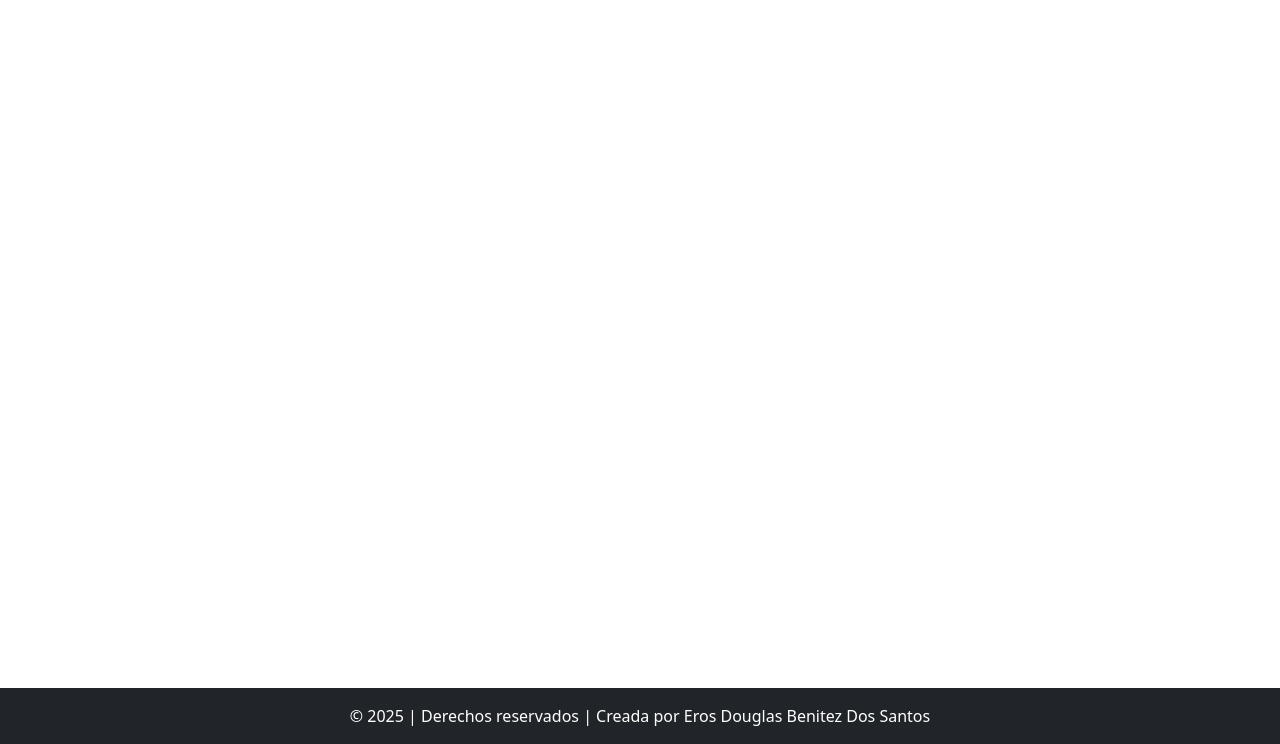
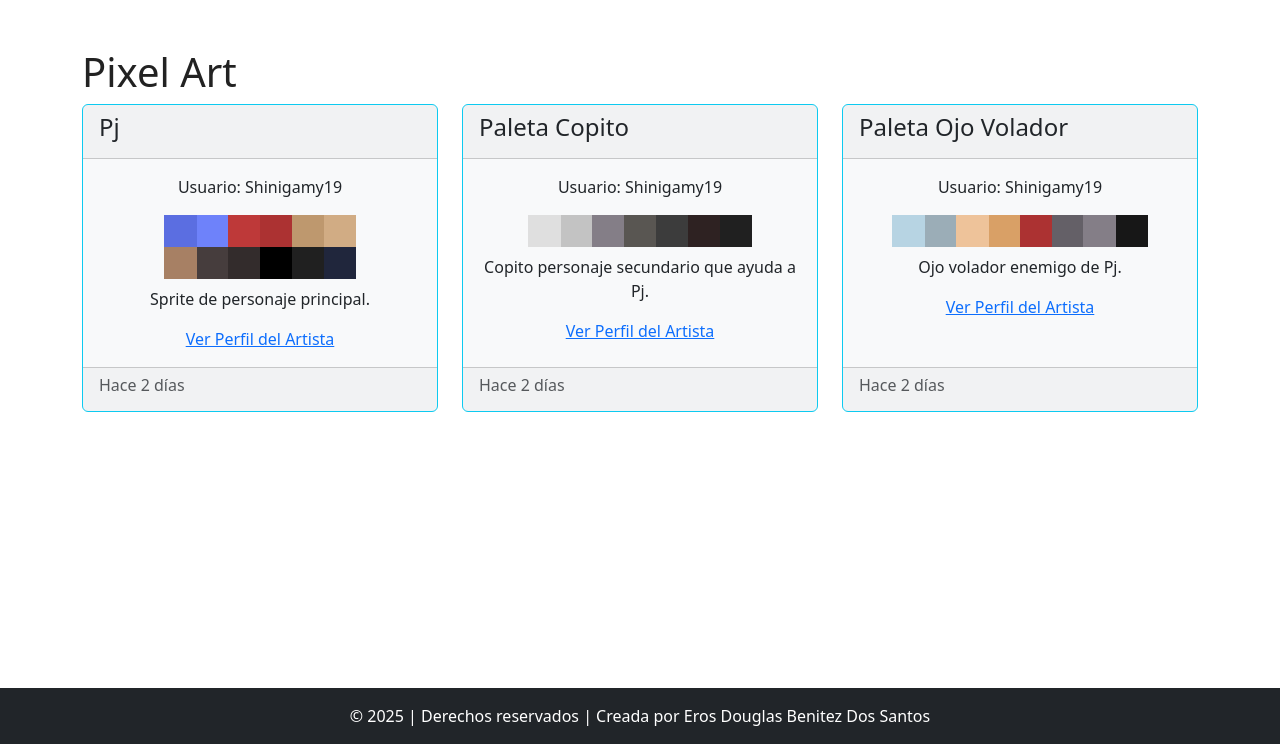
Before and after one commit to Shinigamy19/Trabajo-Final-Php, a PHP site: page /paletas.php in a window 1280 px wide. Shown: the part 56-800 px from the top of the page. Run offline with PHP 8.4, Linux system fonts and the light colour scheme.

Commit message:
Maquetas.
Example de como quedaria.

```diff
--- a/css/style.css
+++ b/css/style.css
@@ -11,6 +11,14 @@ body {
     max-width: 100%;
     height: auto;
 }
+
+audio {
+    background: #505050;
+    border-radius: 8px;
+    box-shadow: 0 2px 8px rgba(0,0,0,0.05);
+    padding: 4px;
+}
+
 
 /* Modo oscuro */
 body.dark-mode {
@@ -33,3 +41,10 @@ body.dark-mode .card-footer h6 {
 body.dark-mode .card-header{
     color: #fff;
 }
+
+body.dark-mode audio {
+    background-color: #f8f9fa;
+    border-radius: 8px;
+    box-shadow: 0 2px 8px rgba(0,0,0,0.05);
+    padding: 4px;
+}
--- a/paletas.php
+++ b/paletas.php
@@ -1,3 +1,59 @@
 <?php include __DIR__ . '/layout/header.php'; ?>
 
+
+  <!-- CONTENIDO -->
+  <div class="container my-5">
+    <h1>Pixel Art</h1>
+    <div class="row">
+      <!-- Card 1 -->
+      <div class="col-md-4 mb-4">
+        <div class="card border-info h-100">
+          <div class="card-header"><h4>Pj</h4></div>
+          <div class="card-body text-center">
+            <p>Usuario: Shinigamy19</p>
+            <img src="img\paleta_pj.png" alt="Pj">
+            <p class="mt-2">Sprite de personaje principal.</p>
+            <a href="#" class="card-link">Ver Perfil del Artista</a>
+          </div>
+          <div class="card-footer text-muted">
+            <h6>Hace 2 días</h6>
+          </div>
+        </div>
+      </div>
+
+      <!-- Card 2 -->
+      <div class="col-md-4 mb-4">
+        <div class="card border-info h-100">
+          <div class="card-header"><h4>Paleta Copito</h4></div>
+          <div class="card-body text-center">
+            <p>Usuario: Shinigamy19</p>
+            <img src="img\paleta_copito.png" alt="Copito">
+            <p class="mt-2">Copito personaje secundario que ayuda a Pj.</p>
+            <a href="#" class="card-link">Ver Perfil del Artista</a>
+          </div>
+          <div class="card-footer text-muted">
+            <h6>Hace 2 días</h6>
+          </div>
+        </div>
+      </div>
+
+      <!-- Card 3 -->
+      <div class="col-md-4 mb-4">
+        <div class="card border-info h-100">
+          <div class="card-header"><h4>Paleta Ojo Volador</h4></div>
+          <div class="card-body text-center">
+            <p>Usuario: Shinigamy19</p>
+            <img src="img\paleta_ojo.png" alt="Ojo Volador">
+            <p class="mt-2">Ojo volador enemigo de Pj.</p>
+            <a href="#" class="card-link">Ver Perfil del Artista</a>
+          </div>
+          <div class="card-footer text-muted">
+            <h6>Hace 2 días</h6>
+          </div>
+        </div>
+      </div>
+    </div>
+  </div>
+
+
 <?php include __DIR__ . '/layout/footer.php'; ?>
```
Also changed, not shown: sonidos.php (+55 -0 lines).
